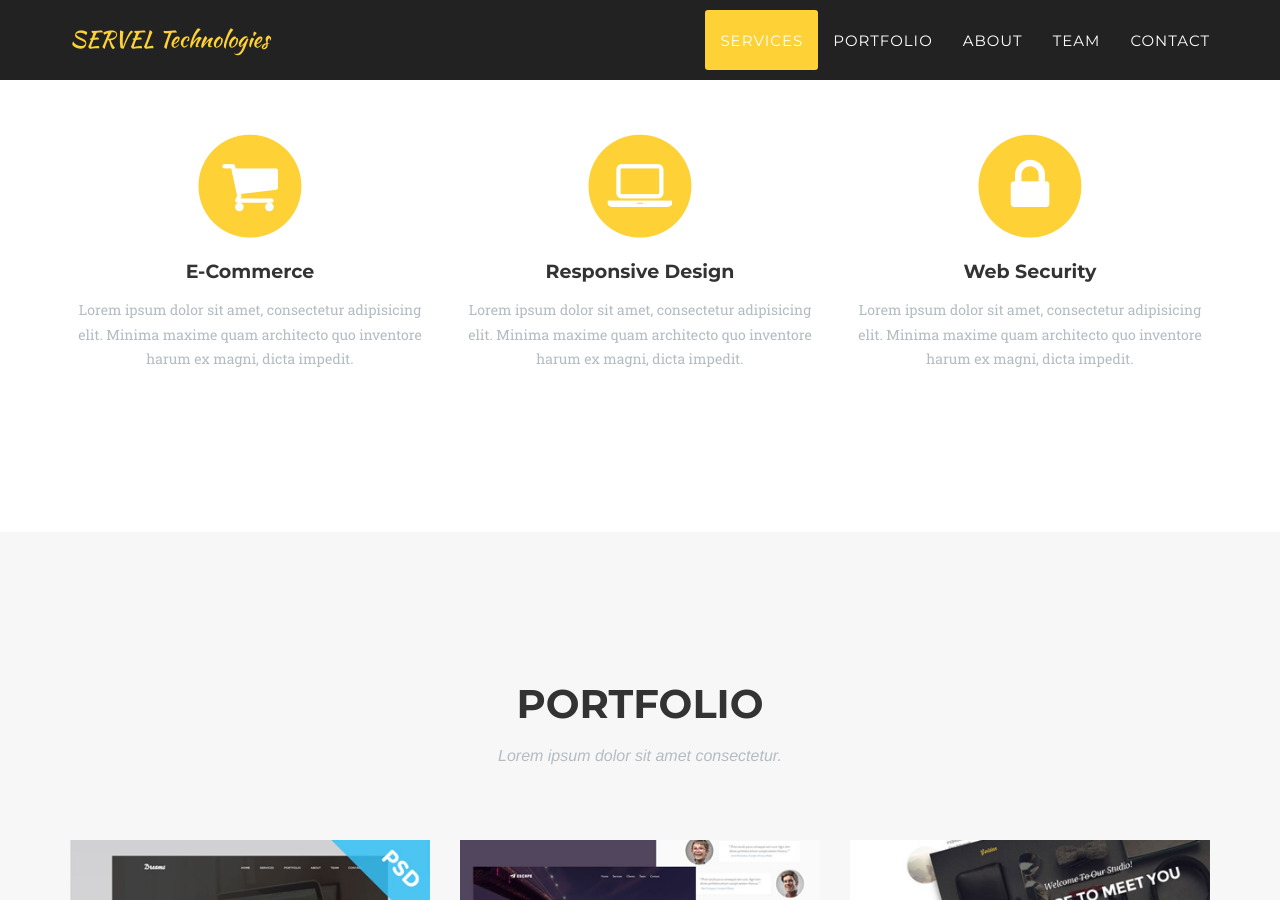
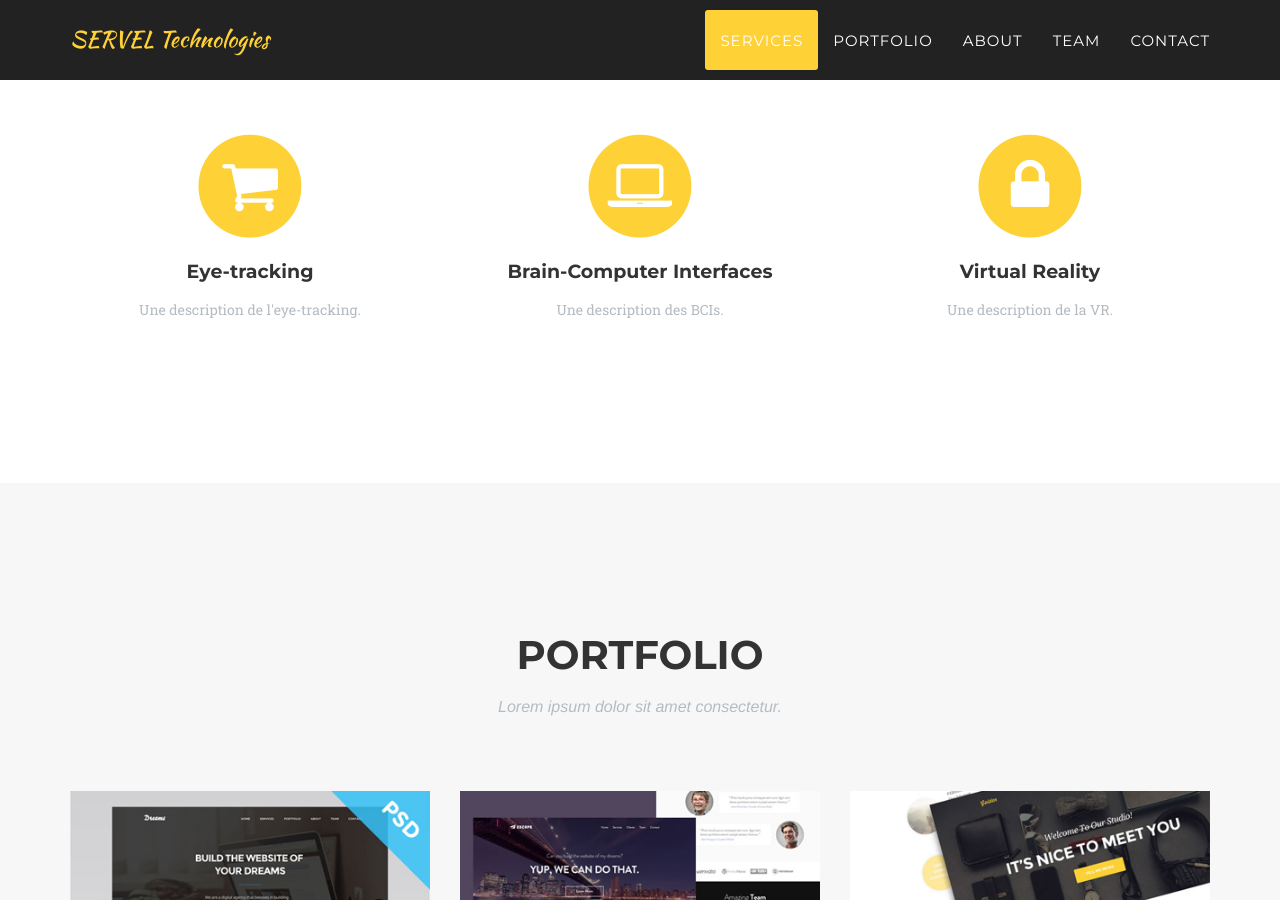
Before and after one commit to servelproject/servel-technologies.io, a Jekyll site: the page built from index.html, in a window 1280 px wide and 900 px high, scrolled down 938 px. Built offline with Jekyll 4.4.1, drawn with Linux system fonts in a browser that asks for light colours; some web fonts are replaced; part of the change alters nothing that is shown; some of the changed text lies outside the part shown.

Commit message:
config changed

```diff
--- a/_config.yml
+++ b/_config.yml
@@ -3,15 +3,15 @@ baseurl:
 
 # Site settings
 title: SERVEL Technologies
-email: your-email@domain.com
-description: "Write an awesome description for your new site here. You can edit this line in _config.yml. It will appear in your document head meta (for Google search results) and in your feed.xml site description."
+email: servelproject@gmail.com
+description: "Assurez la réussite de votre oeuvre audio-visuelle en travaillant avec servel."
 
 
 # Team names, titles and social links
 people:
-- name: Kay Garland
+- name: Antonin Serouse
   pic: 1
-  position: Lead Designer
+  position: Porteur du projet
   social:
     - title: twitter
       url: #
@@ -20,9 +20,9 @@ people:
     - title: stack-overflow
       url: #
 
-- name: Larry Parker
+- name: Romain Trachel
   pic: 2
-  position: Lead Marketer
+  position: Porteur du projet
   social:
     - title: twitter
       url: #
@@ -31,16 +31,6 @@ people:
     - title: linkedin
       url: #
 
-- name: Diana Petersen
-  pic: 3
-  position: Lead Developer
-  social:
-    - title: twitter
-      url: #
-    - title: facebook
-      url: #
-    - title: google-plus
-      url: #
 
 # Social networks usernames (many more available: google-plus, flickr, dribbble, pinterest, instagram, tumblr, linkedin, etc.)
 social:
--- a/_includes/services.html
+++ b/_includes/services.html
@@ -13,24 +13,24 @@
                         <i class="fa fa-circle fa-stack-2x text-primary"></i>
                         <i class="fa fa-shopping-cart fa-stack-1x fa-inverse"></i>
                     </span>
-                    <h4 class="service-heading">E-Commerce</h4>
-                    <p class="text-muted">Lorem ipsum dolor sit amet, consectetur adipisicing elit. Minima maxime quam architecto quo inventore harum ex magni, dicta impedit.</p>
+                    <h4 class="service-heading">Eye-tracking</h4>
+                    <p class="text-muted">Une description de l'eye-tracking.</p>
                 </div>
                 <div class="col-md-4">
                     <span class="fa-stack fa-4x">
                         <i class="fa fa-circle fa-stack-2x text-primary"></i>
                         <i class="fa fa-laptop fa-stack-1x fa-inverse"></i>
                     </span>
-                    <h4 class="service-heading">Responsive Design</h4>
-                    <p class="text-muted">Lorem ipsum dolor sit amet, consectetur adipisicing elit. Minima maxime quam architecto quo inventore harum ex magni, dicta impedit.</p>
+                    <h4 class="service-heading">Brain-Computer Interfaces</h4>
+                    <p class="text-muted">Une description des BCIs.</p>
                 </div>
                 <div class="col-md-4">
                     <span class="fa-stack fa-4x">
                         <i class="fa fa-circle fa-stack-2x text-primary"></i>
                         <i class="fa fa-lock fa-stack-1x fa-inverse"></i>
                     </span>
-                    <h4 class="service-heading">Web Security</h4>
-                    <p class="text-muted">Lorem ipsum dolor sit amet, consectetur adipisicing elit. Minima maxime quam architecto quo inventore harum ex magni, dicta impedit.</p>
+                    <h4 class="service-heading">Virtual Reality</h4>
+                    <p class="text-muted">Une description de la VR.</p>
                 </div>
             </div>
         </div>
```
